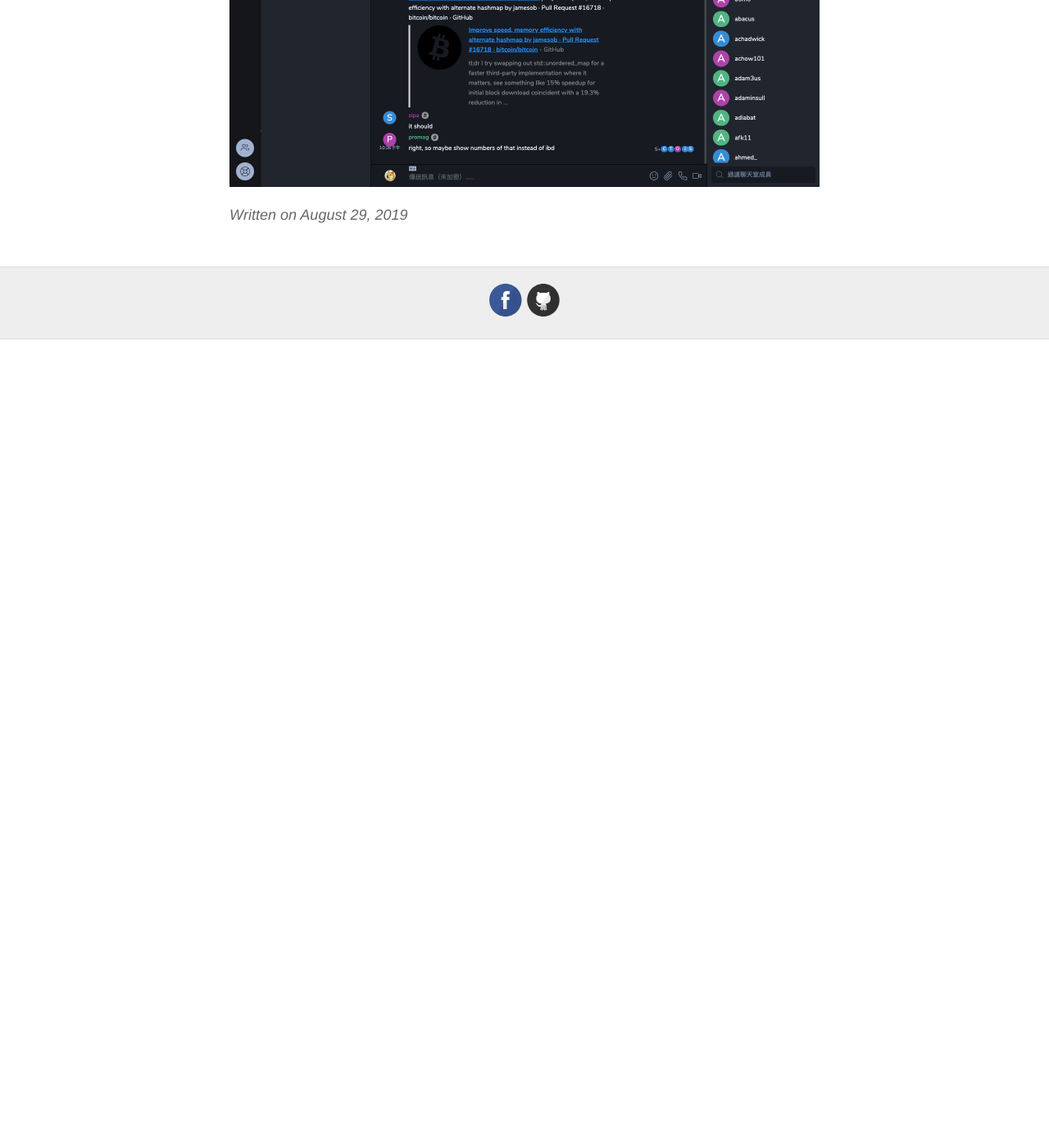
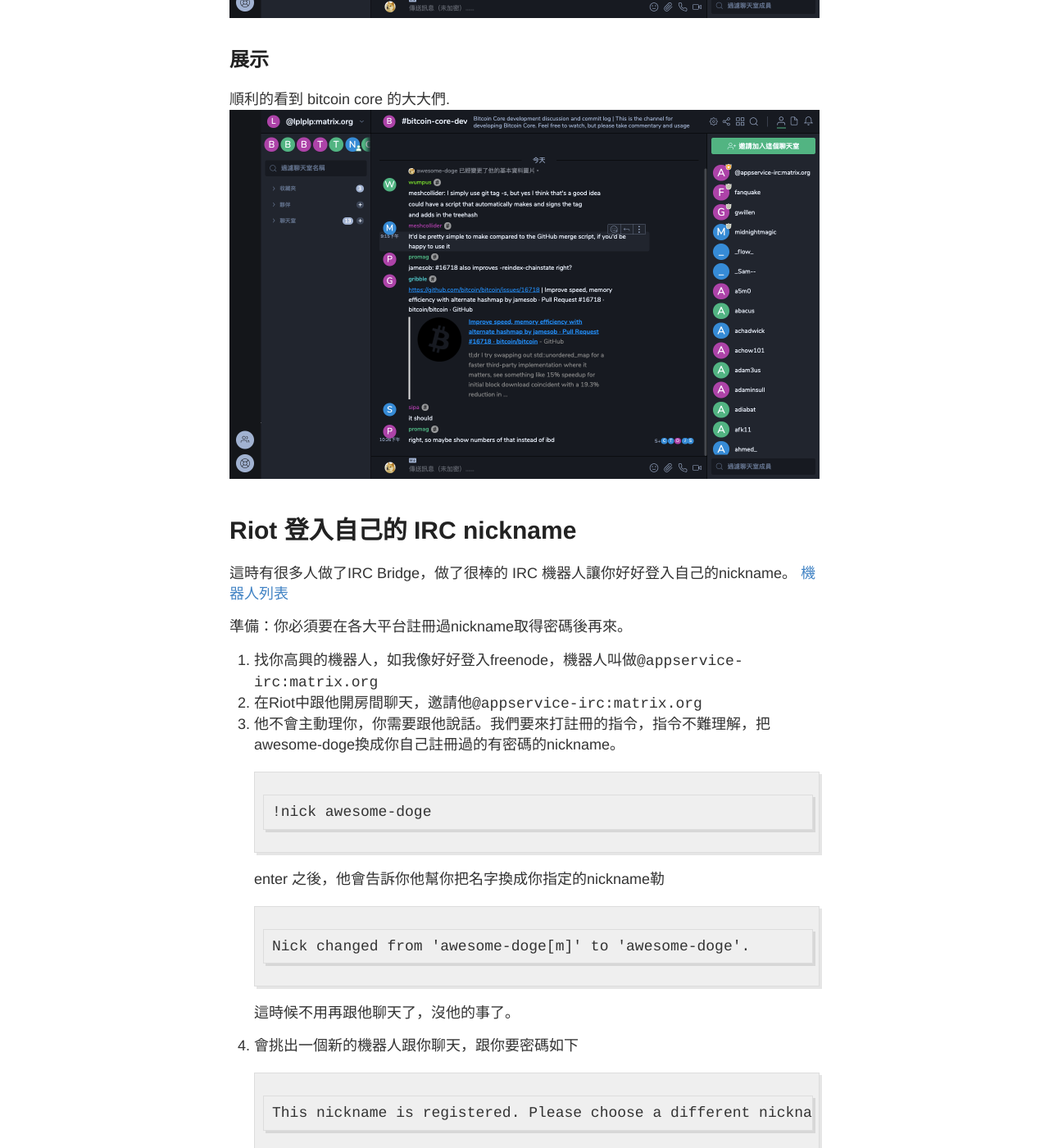
Before and after one commit to awesome-doge/awesome-doge.github.io, a Jekyll site: the page built from _posts/2019-08-29-riot-bridge-irc.markdown, in a window 1280 px wide and 1400 px high, scrolled down 3591 px. Shown: the whole window at 82% size. Built offline with Jekyll 4.4.1, drawn with Linux system fonts in a browser that asks for light colours; before the commit the page ends 4005 px from its top, so only the background shows below that; some of the changed text lies outside the part shown.

Commit message:
合併Riot  相關文章，建立Toc

````diff
--- a/_posts/2019-08-29-riot-bridge-irc.markdown
+++ b/_posts/2019-08-29-riot-bridge-irc.markdown
@@ -1,14 +1,25 @@
 ---
 layout: post
-title:  "Riot bridge IRC"
+title:  "Riot 整合 IRC, Telegram"
 date:   2019-08-29 18:26:44 +0800
 categories: [Riot]
-tag: [IRC, matrixm, Riot]
+tag: [IRC, matrixm, Riot, IRC]
 ---
 
 在我理解上Riot是一個通信軟體的客戶端，又或者可以是一個品牌但實際上技術核心是[matrix 協議](https://github.com/matrix-org)。matrix 協議本身是開源的，內容相當複雜，好像牽涉到了一些去中心化協議，還也許多端點加密的選項。Riot 本身自帶一些聊天用戶客群，本身與telegram,facebook,twitter,IRC，互不相關的，但可以透過各種機器人，各種bridge把大家串起來。
 
-Riot 相關連結：
+- [Riot 相關連結：](#riot-%e7%9b%b8%e9%97%9c%e9%80%a3%e7%b5%90)
+  - [客戶端](#%e5%ae%a2%e6%88%b6%e7%ab%af)
+- [Riot 中的 IRC Channel](#riot-%e4%b8%ad%e7%9a%84-irc-channel)
+  - [RIOT 自動幫你生成nickname 登入IRC](#riot-%e8%87%aa%e5%8b%95%e5%b9%ab%e4%bd%a0%e7%94%9f%e6%88%90nickname-%e7%99%bb%e5%85%a5irc)
+  - [Riot 中 IRC bridge](#riot-%e4%b8%ad-irc-bridge)
+  - [各大IRC server 大整合](#%e5%90%84%e5%a4%a7irc-server-%e5%a4%a7%e6%95%b4%e5%90%88)
+  - [展示](#%e5%b1%95%e7%a4%ba)
+- [Riot 登入自己的 IRC nickname](#riot-%e7%99%bb%e5%85%a5%e8%87%aa%e5%b7%b1%e7%9a%84-irc-nickname)
+- [Riot 登入 Telegram](#riot-%e7%99%bb%e5%85%a5-telegram)
+  - [Riot 番外篇 對接 Telegram 帳號](#riot-%e7%95%aa%e5%a4%96%e7%af%87-%e5%b0%8d%e6%8e%a5-telegram-%e5%b8%b3%e8%99%9f)
+
+# Riot 相關連結：
 * [matrix 協議的客戶端列表](https://matrix.org/docs/projects/try-matrix-now):這列表多到爆炸。
 * Bridge[[1](https://matrix.org/bridges)], [[2](https://github.com/matrix-org/matrix-appservice-bridge)]:簡言之就是各種聊天軟體大串連，通通存到Matrix去。不過Bridge的概念是一個中繼器，假設我們想連IRC。
 ```
@@ -26,18 +37,18 @@
 * android : https://github.com/vector-im/riotX-android
 * mac os : https://riot.im/download/desktop/
 
-## Riot 中的 IRC Channel
+# Riot 中的 IRC Channel
 
-### RIOT 自動幫你生成nickname 登入IRC
+## RIOT 自動幫你生成nickname 登入IRC
 在登入Riot的同時，Riot會全自動的幫你註冊IRC的Nickname（如果看不懂nickname是啥，看這[IRC 註冊筆記](https://awesome-doge.github.io/how-to-use-irc/))，這nickname的來源是你註冊的帳號底下的*用戶名*(如果沒做多餘的用戶名重設，應該就是帳號名)。
 而Riot會自動幫你把你輸入的*用戶名*加上'[m]'的字符，生成`用戶名+ [m]`的一個nickname出來，幫你登入。因為IRC的帳號可以不註冊所以你會登入成功。
 
-### Riot 中 IRC bridge
+## Riot 中 IRC bridge
 基本上可以讓你在Riot中看到這麼多頻道，都是因為Riot都幫你街上他們自行搭建的IRC bridge， IRC bridge 隨時保持在線上，所以他會幫我們保存所有的聊天記錄。
 
 ps. 對IRC不熟的可能還要覺得很奇怪，為啥要刻意提起24hr在線，幫你保存聊天記錄，是因為IRC要在線上且進入頻道才可以搜集聊天記錄，如果離線的時間收到訊息都是看不到的，你只能去備份找。
 
-### 各大IRC server 大整合
+## 各大IRC server 大整合
 Riot 會自動幫你連入個大IRC server，還幫你整理的票票亮亮的一個聊天室搜尋引擎。左邊是搜尋引擎的結果，右邊是支持的 IRC bridge，要要Riot有列出來IRC bridge 才可以連線喔。
 ![](/image/irc1.png)
 
@@ -49,3 +60,35 @@
 ## 展示
 順利的看到 bitcoin core 的大大們.
 ![](/image/irc4.png)
+
+# Riot 登入自己的 IRC nickname
+這時有很多人做了IRC Bridge，做了很棒的 IRC 機器人讓你好好登入自己的nickname。
+[機器人列表](https://github.com/matrix-org/matrix-appservice-IRC/wiki/Bridged-IRC-networks)
+
+準備：你必須要在各大平台註冊過nickname取得密碼後再來。
+1. 找你高興的機器人，如我像好好登入freenode，機器人叫做`@appservice-irc:matrix.org`
+2. 在Riot中跟他開房間聊天，邀請他`@appservice-irc:matrix.org`
+3. 他不會主動理你，你需要跟他說話。我們要來打註冊的指令，指令不難理解，把awesome-doge換成你自己註冊過的有密碼的nickname。
+```
+!nick awesome-doge
+```
+enter 之後，他會告訴你他幫你把名字換成你指定的nickname勒
+```
+Nick changed from 'awesome-doge[m]' to 'awesome-doge'.
+```
+這時候不用再跟他聊天了，沒他的事了。
+4. 會挑出一個新的機器人跟你聊天，跟你要密碼如下
+```
+This nickname is registered. Please choose a different nickname, or identify via /msg NickServ identify <password>.
+```
+你回答只需要`identify <password>`就可以勒。恭喜大大
+
+
+# Riot 登入 Telegram
+如果已經有telegram群了，希望可以在matrix發展，可以用[t2bot機器人](https://t2bot.io/telegram/)串起來。他會幫你把Riot群裡面的訊息，以機器人的方式轉送到tg群。（所以看到機器人在說話，不過會附註一下平台上的Riot上的user name。圖片的話就更尷尬了。
+
+![](/image/irc3.png)
+
+## Riot 番外篇 對接 Telegram 帳號
+
+在對街群的過程中，會意外的把 telegram的帳號直接綁定到 Riot上，使得Riot可以直接跟 tg所有用戶說話。但所有聯絡人必須得到Riot客戶端批准才會收到信息。
````
Also changed, not shown: _posts/2019-08-30-Riot登入Telegram.md (deleted, +0 -15 lines), _posts/2019-08-30-Riot都入自己的IRC.md (deleted, +0 -29 lines).
